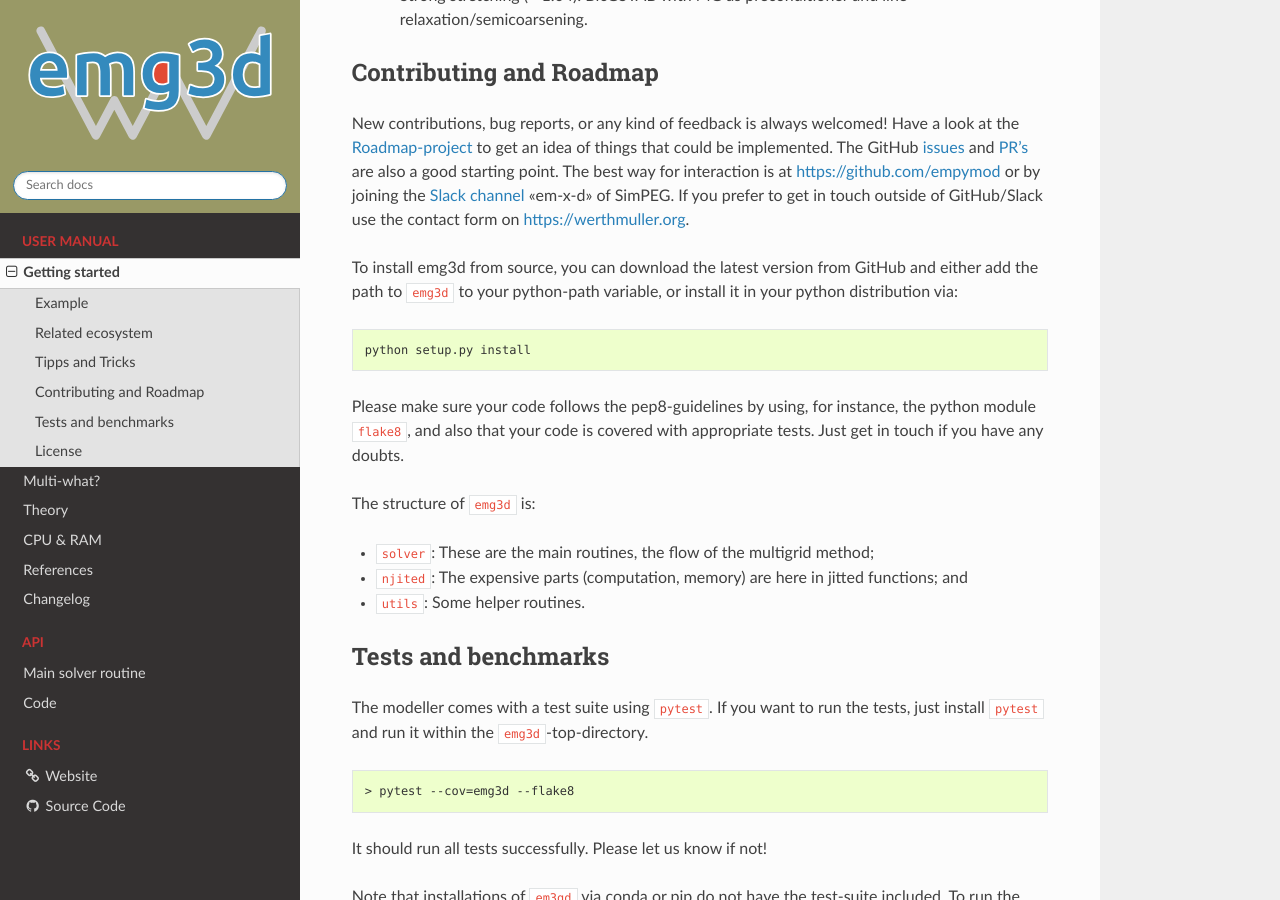
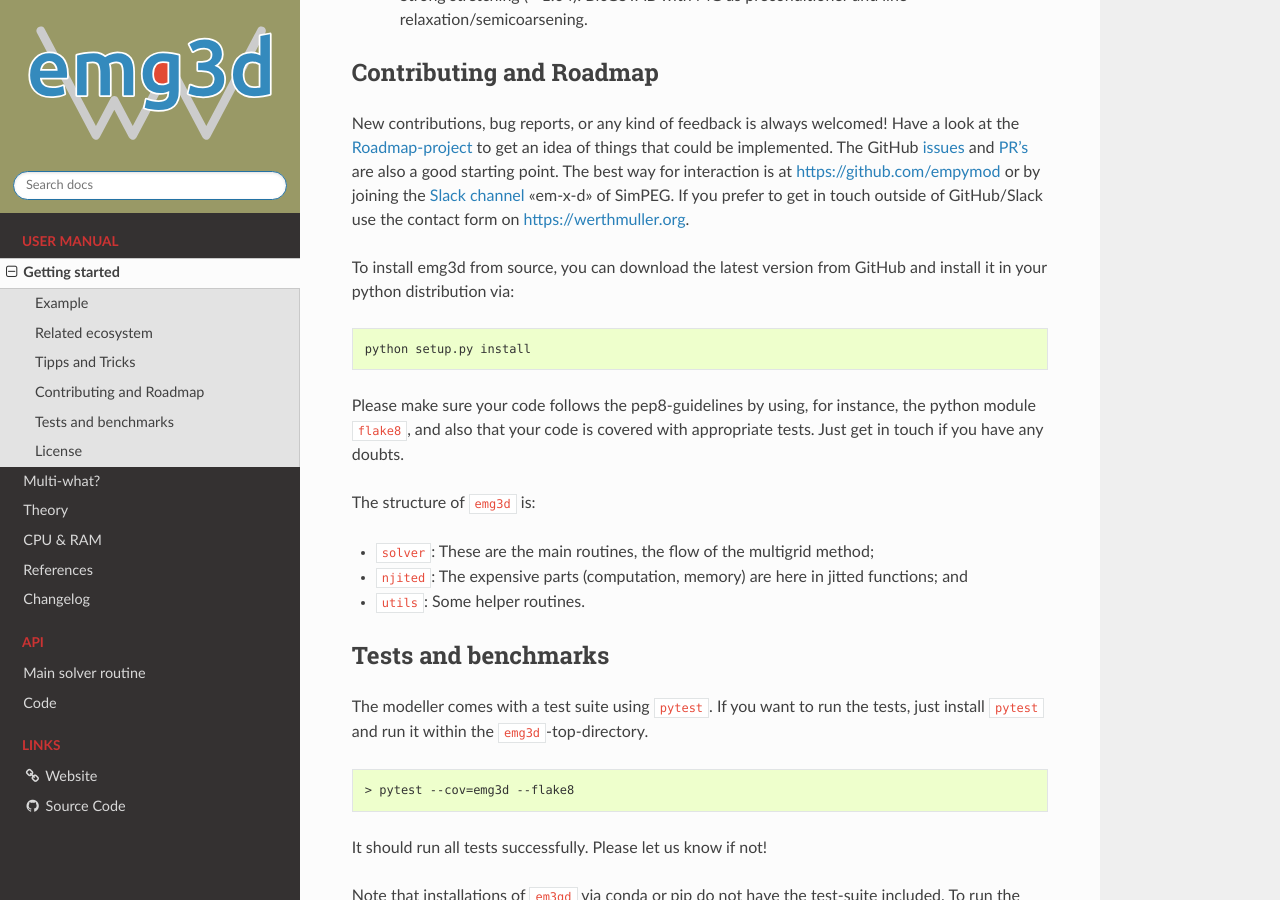
Before and after one commit to emsig/emg3d, a Sphinx documentation site: the page built from docs/usage.rst, in a window 1280 px wide and 900 px high, scrolled down 3242 px. Built offline with Sphinx 7.4.7 and the Read the Docs theme 2.0.0, drawn with Linux system fonts in a browser that asks for light colours.

Commit message:
Everything set for setuptools_scm

```diff
--- a/docs/usage.rst
+++ b/docs/usage.rst
@@ -196,8 +196,7 @@ you prefer to get in touch outside of GitHub/Slack use the contact form on
 https://werthmuller.org.
 
 To install emg3d from source, you can download the latest version from GitHub
-and either add the path to ``emg3d`` to your python-path variable, or install
-it in your python distribution via:
+and install it in your python distribution via:
 
 .. code-block:: console
 
--- a/requirements-dev.txt
+++ b/requirements-dev.txt
@@ -9,3 +9,5 @@ numba >= 0.40.0
 # sphinx fixed below 2.0
 # https://github.com/numpy/numpydoc/issues/215
 sphinx < 2.0.
+
+setuptools_scm
```
Also changed, not shown: emg3d/__init__.py (+11 -1 lines), .travis.yml.
